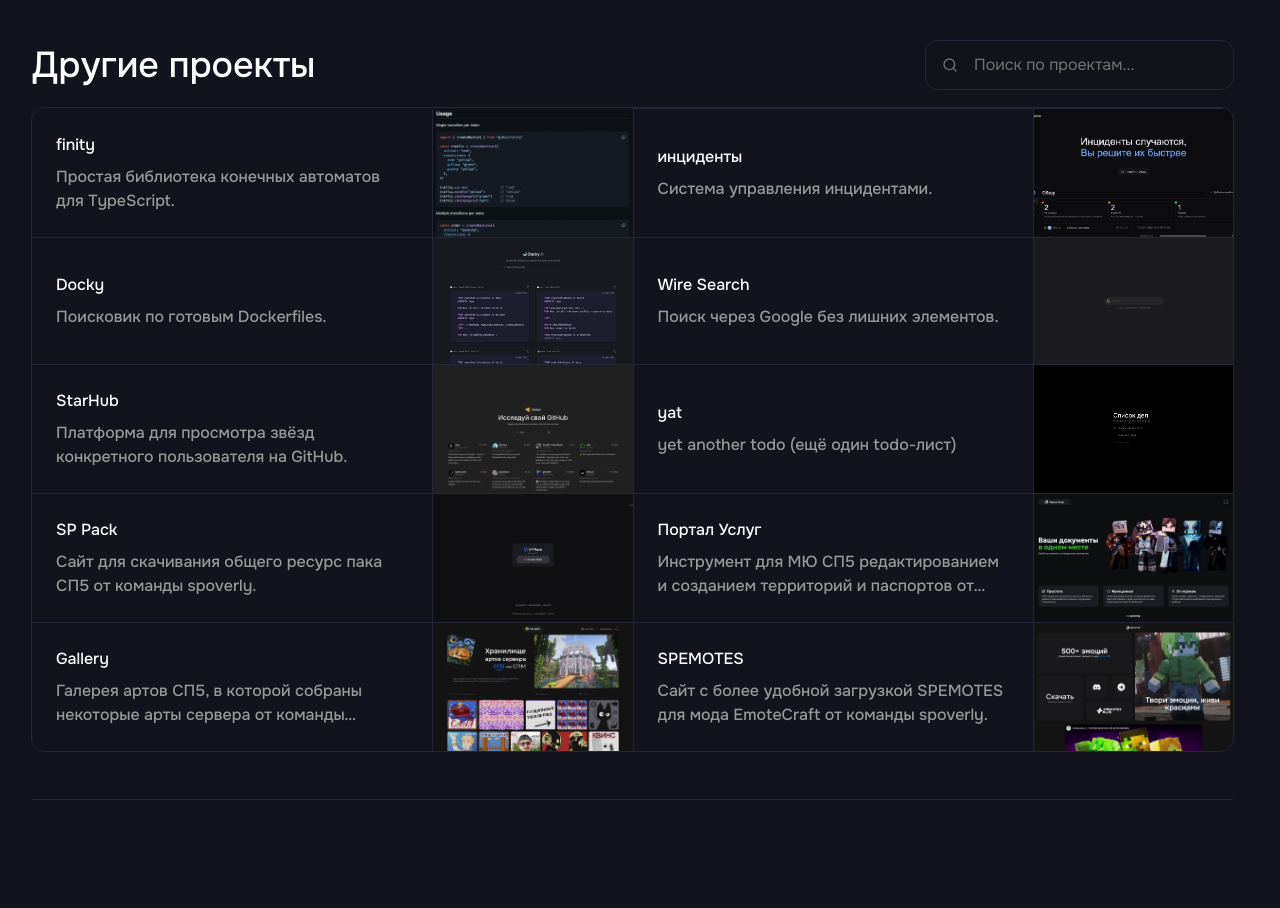
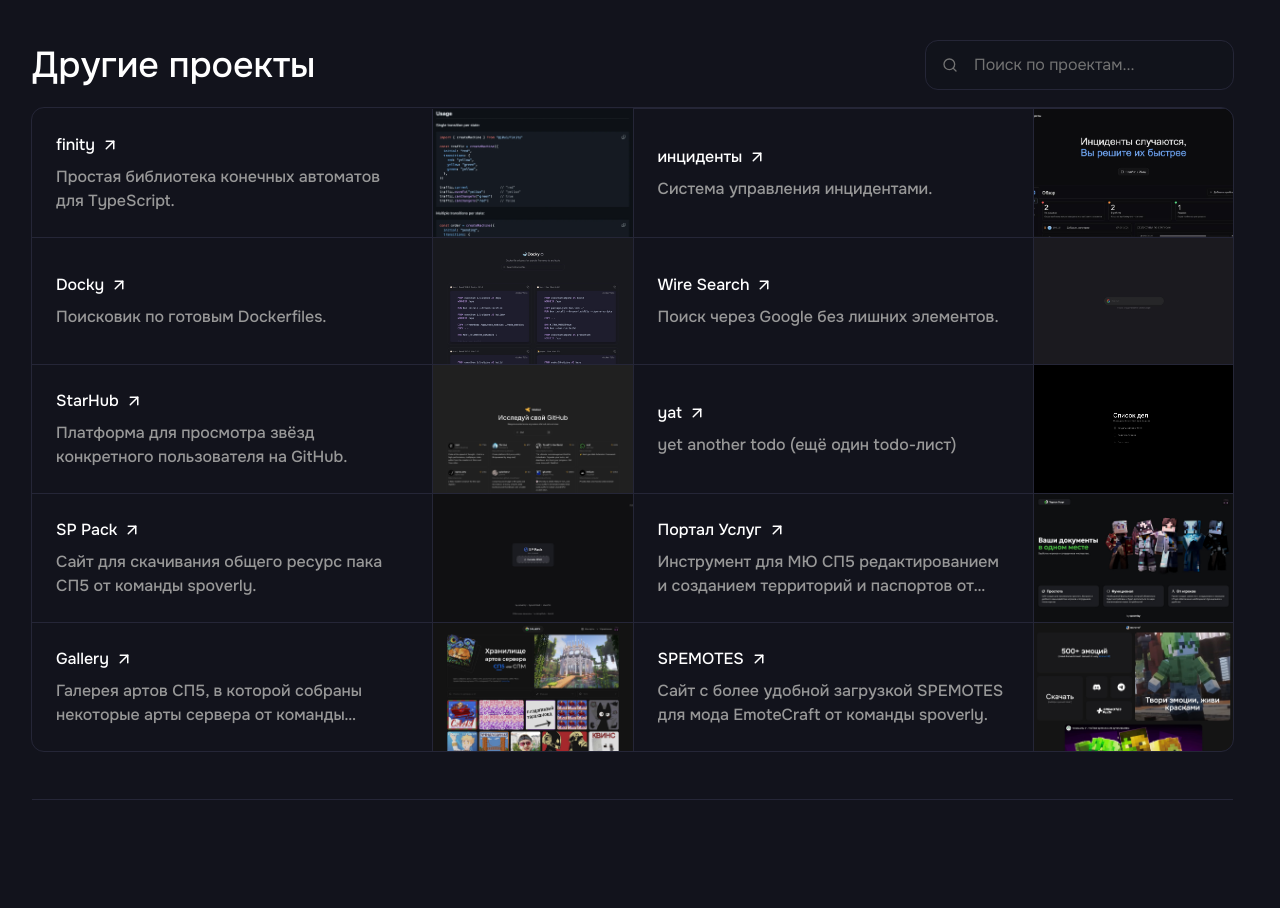
Before and after one commit to j0u1/www, a Next.js app: page / in a window 1280 px wide. Shown: the part 1640-2548 px from the top of the page. Built offline with nearby package versions, Linux system fonts and the light colour scheme; no server answers.

Commit message:
feat(ProjectSection): enhance project link styling and add icon animation

```diff
--- a/app/components/Main/Projects/ProjectSection.tsx
+++ b/app/components/Main/Projects/ProjectSection.tsx
@@ -49,9 +49,9 @@ export default function ProjectSection() {
         <div className="grid lg:grid-cols-2 gap-0 overflow-hidden outline outline-secondary rounded-xl">
           {filteredProjects.length > 0 ? (
             filteredProjects.map((pr, i) => (
-              <Lnk key={i} href={pr.link ?? '#'} target="_blank" className="grid grid-cols-3 items-center font-medium border-t even:border-l border-secondary first:border-t-transparent! duration-300 transition-colors hover:outline-accent">
+              <Lnk key={i} href={pr.link ?? '#'} target="_blank" className="grid grid-cols-3 group/project items-center font-medium border-t even:border-l border-secondary first:border-t-transparent! duration-300 transition-colors hover:outline-accent">
                 <div className="flex flex-col gap-2 p-6 col-span-2 max-h-32">
-                  <h3 className="text-foreground">{pr.title}</h3>
+                  <h3 className="text-foreground flex items-center gap-1.5">{pr.title} <ArrowUpRightIcon className="size-4.5 duration-200 transition-transform group-hover/project:translate-x-1.5 group-hover/project:-translate-y-1.5" /></h3>
                   <p className="line-clamp-2">{pr.description}</p>
                 </div>
                 <Image className="object-top object-cover bg-bg border-l border-secondary h-full max-h-32" src={pr.image} alt="" width={720} height={128} />
```
